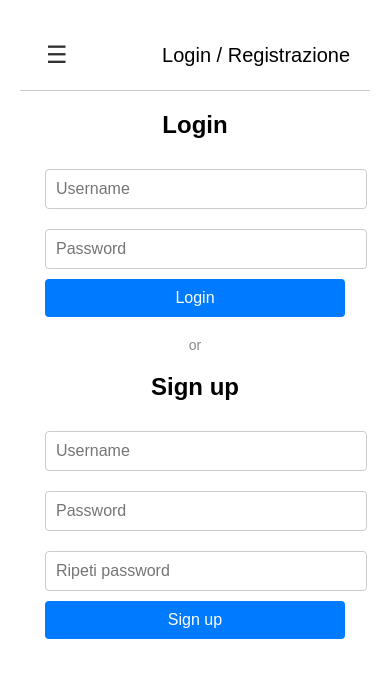
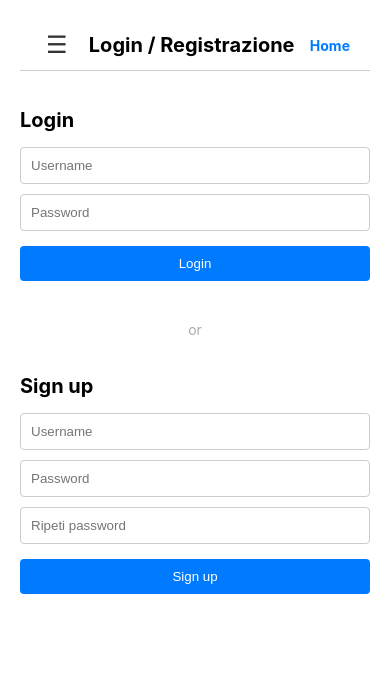
Before and after one commit to lucaCarlassara/webapp, a React (Create React App) app in the folder anime-rating-frontend/: page /auth in a window 390 px wide. Shown: the top 678 px of the page. Built offline with nearby package versions, Linux system fonts and the light colour scheme.

Commit message:
aggiustato hamburger e altre robette

```diff
--- a/anime-rating-frontend/src/components/AuthPage.js
+++ b/anime-rating-frontend/src/components/AuthPage.js
@@ -1,9 +1,9 @@
 import React, { useState, useContext } from "react";
-import { useNavigate } from "react-router-dom";
+import { useNavigate, Link } from "react-router-dom";
 import "../styles/AuthPage.css";
 import axios from "axios";
 import { AuthContext } from "../AuthContext";
-import HamburgerMenu from "./HamburgerMenu";
+import HamburgerMenu from "./HamburgerMenu"; // Importa HamburgerMenu
 
 function AuthPage() {
     const [loginUsername, setLoginUsername] = useState("");
@@ -22,7 +22,7 @@ function AuthPage() {
                 username: loginUsername,
                 password: loginPassword,
             });
-            login(response.data.access); // Salva il token nel contesto
+            login(response.data.access);
             alert("Login effettuato con successo!");
             navigate("/personal-area");
         } catch (error) {
@@ -45,7 +45,7 @@ function AuthPage() {
                 username: signupUsername,
                 password: signupPassword,
             });
-            login(response.data.access); // Salva il token nel contesto
+            login(response.data.access);
             alert("Registrazione effettuata con successo!");
             navigate("/personal-area");
         } catch (error) {
@@ -59,6 +59,9 @@ function AuthPage() {
             <div className="header">
                 <HamburgerMenu />
                 <h1 className="title">Login / Registrazione</h1>
+                <Link to="/home" className="home-link">
+                    Home
+                </Link>
             </div>
 
             {/* Login Form */}
--- a/anime-rating-frontend/src/components/PersonalArea.js
+++ b/anime-rating-frontend/src/components/PersonalArea.js
@@ -1,20 +1,18 @@
 import React, { useState, useContext } from "react";
-import { useNavigate } from "react-router-dom";
+import { useNavigate, Link } from "react-router-dom";
 import "../styles/PersonalArea.css";
 import HamburgerMenu from "./HamburgerMenu";
 import { AuthContext } from "../AuthContext";
 
 function PersonalArea() {
-    const [selectedTab, setSelectedTab] = useState("voted"); // Tab selezionato
+    const [selectedTab, setSelectedTab] = useState("voted");
     const { isAuthenticated } = useContext(AuthContext);
     const navigate = useNavigate();
 
-    // Funzione per cambiare tab
     const handleTabChange = (tab) => {
         setSelectedTab(tab);
     };
 
-    // Controlla se l'utente è autenticato
     if (!isAuthenticated) {
         alert("Devi autenticarti prima di accedere all'area personale!");
         navigate("/auth");
@@ -27,6 +25,9 @@ function PersonalArea() {
             <div className="header">
                 <HamburgerMenu />
                 <h1 className="title">Area Personale</h1>
+                <Link to="/home" className="home-link">
+                    Home
+                </Link>
             </div>
 
             {/* Bottoni per cambiare tab */}
@@ -45,7 +46,7 @@ function PersonalArea() {
                 </button>
             </div>
 
-            {/* Contenuto basato sul tab selezionato */}
+            {/* Contenuto */}
             <div className="content-container">
                 {selectedTab === "voted" && (
                     <div className="content slide-in">
--- a/anime-rating-frontend/src/styles/AuthPage.css
+++ b/anime-rating-frontend/src/styles/AuthPage.css
@@ -1,63 +1,70 @@
 /* Contenitore generale */
 .auth-container {
-    font-family: Arial, sans-serif;
-    text-align: center;
+    display: flex;
+    flex-direction: column;
+    align-items: center;
     padding: 20px;
 }
 
 /* Header */
-.auth-header {
+.header {
     display: flex;
     justify-content: space-between;
     align-items: center;
-    padding: 10px 20px;
-    border-bottom: 1px solid #ccc;
+    width: 100%;
+    margin-bottom: 20px;
 }
 
-.menu-button {
+/* Titolo */
+.title {
     font-size: 24px;
-    background: none;
-    border: none;
+    font-weight: bold;
+    text-align: center;
+    flex: 1;
+}
+
+/* Link Home */
+.home-link {
+    font-size: 14px;
+    color: #007BFF;
+    text-decoration: none;
+    font-weight: bold;
     cursor: pointer;
 }
 
-.auth-title {
-    font-size: 20px;
-    margin: 0;
+.home-link:hover {
+    color: #0056b3;
 }
 
-.home-link {
-    text-decoration: none;
-    font-size: 16px;
-    color: #007BFF;
-    font-weight: bold;
+/* Moduli di autenticazione */
+.auth-form {
+    width: 100%;
+    max-width: 400px;
+    display: flex;
+    flex-direction: column;
+    margin-bottom: 20px;
 }
 
-/* Form */
-.auth-form {
-    margin: 20px auto;
-    max-width: 300px;
-    text-align: center;
+.auth-form h2 {
+    font-size: 20px;
+    margin-bottom: 10px;
 }
 
 .input-field {
-    width: 100%;
     padding: 10px;
-    margin: 10px 0;
-    font-size: 16px;
+    margin: 5px 0;
     border: 1px solid #ccc;
     border-radius: 4px;
 }
 
 .auth-button {
-    width: 100%;
     padding: 10px;
+    color: white;
     background-color: #007BFF;
-    color: white;
-    font-size: 16px;
     border: none;
     border-radius: 4px;
     cursor: pointer;
+    margin-top: 10px;
 }
 
 .auth-button:hover {
@@ -73,7 +80,7 @@
 }
 
 .divider span {
+    font-size: 14px;
+    color: #aaa;
     margin: 0 10px;
-    color: #888;
-    font-size: 14px;
 }
--- a/anime-rating-frontend/src/styles/HomePage.css
+++ b/anime-rating-frontend/src/styles/HomePage.css
@@ -1,69 +1,56 @@
-/* Stile generale per il contenitore */
-.container {
-    font-family: Arial, sans-serif;
-    text-align: center;
-    padding: 0;
-    margin: 0;
-    height: 100vh;
+/* Header generale */
+.header {
     display: flex;
-    flex-direction: column;
+    justify-content: space-between; /* Distribuisce gli elementi in modo uniforme */
+    align-items: center; /* Allinea verticalmente gli elementi */
+    padding: 10px 15px; /* Spaziatura interna */
+    border-bottom: 1px solid #ccc; /* Bordo inferiore */
+    background-color: white; /* Colore di sfondo */
+    width: 100%; /* Larghezza completa */
+    box-sizing: border-box; /* Include padding nel calcolo della larghezza */
 }
 
-/* Stile per l'intestazione */
-.header {
-    display: flex;
-    justify-content: space-between;
-    align-items: center;
-    padding: 10px 20px;
-    border-bottom: 1px solid #ccc;
-    height: 50px;
+/* Titolo centrato */
+.title {
+    font-size: 20px; /* Dimensione del testo */
+    font-weight: bold; /* Testo in grassetto */
+    text-align: center;
+    flex: 1; /* Occupa lo spazio centrale */
 }
 
-/* Pulsante del menu laterale */
+/* Menu (hamburger) */
 .menu-button {
-    font-size: 24px;
-    background: none;
-    border: none;
+    font-size: 20px; /* Dimensione del menu */
+    background: none; /* Nessuno sfondo */
+    border: none; /* Nessun bordo */
+    cursor: pointer; /* Cambia il cursore */
+}
+
+/* Bottone Logout */
+.logout-button {
+    font-size: 14px; /* Dimensione del testo */
+    color: white; /* Testo bianco */
+    background-color: #d9534f; /* Colore rosso */
+    border: none; /* Nessun bordo */
+    border-radius: 4px; /* Angoli arrotondati */
+    padding: 5px 10px; /* Spaziatura interna */
+    cursor: pointer; /* Cambia il cursore */
+    white-space: nowrap; /* Evita che il testo vada a capo */
+}
+
+.logout-button:hover {
+    background-color: #c9302c; /* Cambia colore al passaggio del mouse */
+}
+
+/* Login link */
+.login-link {
+    font-size: 14px;
+    color: #007BFF;
+    text-decoration: none;
+    font-weight: bold;
     cursor: pointer;
 }
 
-/* Titolo della pagina */
-.title {
-    margin: 0;
-    font-size: 20px;
-    font-weight: normal;
+.login-link:hover {
+    color: #0056b3;
 }
-
-/* Link "Accedi" */
-.login-link {
-    text-decoration: none;
-    font-size: 16px;
-    color: #007BFF;
-    font-weight: bold;
-}
-
-/* Contenuto principale */
-.content {
-    flex-grow: 1;
-    display: flex;
-    justify-content: center;
-    align-items: center;
-    font-size: 18px;
-    color: #333;
-}
-
-/* Stile per il pulsante Logout */
-.logout-button {
-    background-color: #dc3545;
-    color: white;
-    border: none;
-    font-size: 16px;
-    padding: 10px 20px;
-    border-radius: 4px;
-    cursor: pointer;
-    text-align: center;
-}
-
-.logout-button:hover {
-    background-color: #c82333;
-}
```
